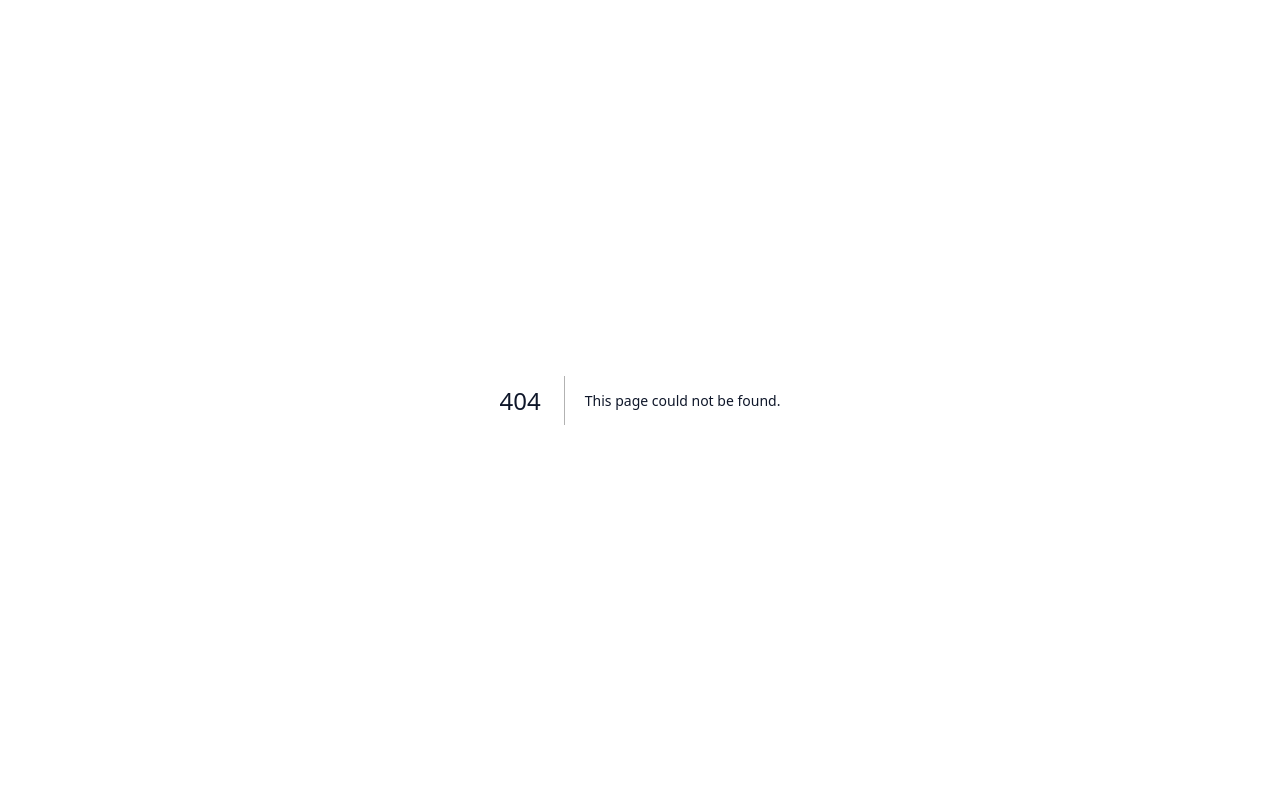
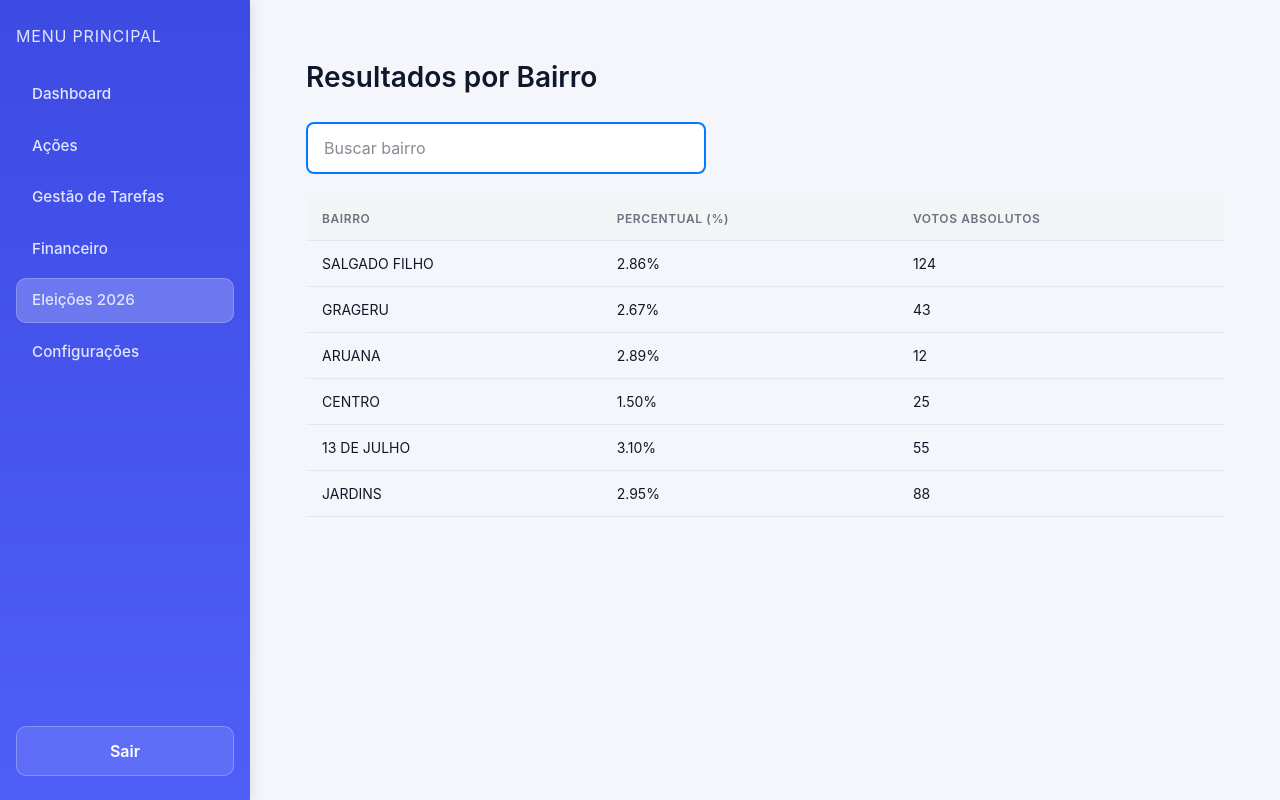
Before and after one commit to IdelVitor/Residencia_III_Mandatuum, a Next.js app in the folder frontend/: page /eleicao in a window 1280 px wide. Before the commit this address had no page. Built offline with nearby package versions, Linux system fonts and the light colour scheme.

Commit message:
Página de elelições feita

```diff
--- a/frontend/app/acoes/page.tsx
+++ b/frontend/app/acoes/page.tsx
@@ -23,7 +23,7 @@ export default function AcoesPage() {
     { name: "Ações", path: "/acoes" },
     { name: "Gestão de Tarefas", path: "/gestaoDeTarefas" },
     { name: "Financeiro", path: "/financeiro" },
-    { name: "Eleições 2026", path: "/eleicoes-2026" },
+    { name: "Eleições 2026", path: "/eleicao" },
     { name: "Configurações", path: "/configuracoes" },
   ];
 
--- a/frontend/app/configuracoes/page.tsx
+++ b/frontend/app/configuracoes/page.tsx
@@ -28,7 +28,7 @@ export default function ConfiguracoesPage() {
     { name: "Ações", path: "/acoes" },
     { name: "Gestão de Tarefas", path: "/gestaoDeTarefas" },
     { name: "Financeiro", path: "/financeiro" },
-    { name: "Eleições 2026", path: "/eleicoes-2026" },
+    { name: "Eleições 2026", path: "/eleicao" },
     { name: "Configurações", path: "/configuracoes" },
   ];
 
--- a/frontend/app/dashboard/page.tsx
+++ b/frontend/app/dashboard/page.tsx
@@ -21,7 +21,7 @@ export default function DashboardPage() {
     { name: "Ações", path: "/acoes" },
     { name: "Gestão de Tarefas", path: "/gestaoDeTarefas" },
     { name: "Financeiro", path: "/financeiro" },
-    { name: "Eleições 2026", path: "/eleicoes-2026" },
+    { name: "Eleições 2026", path: "/eleicao" },
     { name: "Configurações", path: "/configuracoes" },
   ];
 
--- /dev/null
+++ b/frontend/app/eleicao/page.tsx
@@ -0,0 +1,115 @@
+"use client";
+
+import { useRouter, usePathname } from "next/navigation";
+import Link from "next/link";
+import dash from "../dashboard/dashboard.module.css";
+import { useState, useMemo } from "react";
+import tabela from "./tabela.module.css";
+
+type ResultadoBairro = {
+  bairro: string;
+  percentual: number;
+  votos: number;
+};
+
+const dadosIniciais: ResultadoBairro[] = [
+  { bairro: "SALGADO FILHO", percentual: 2.86, votos: 124 },
+  { bairro: "GRAGERU", percentual: 2.67, votos: 43 },
+  { bairro: "ARUANA", percentual: 2.89, votos: 12 },
+  { bairro: "CENTRO", percentual: 1.5, votos: 25 },
+  { bairro: "13 DE JULHO", percentual: 3.1, votos: 55 },
+  { bairro: "JARDINS", percentual: 2.95, votos: 88 },
+];
+// ---------------------------------
+
+export default function EleicaoPage() {
+  const router = useRouter();
+  const pathname = usePathname();
+
+  const menuItems = [
+    { name: "Dashboard", path: "/dashboard" },
+    { name: "Ações", path: "/acoes" },
+    { name: "Gestão de Tarefas", path: "/gestaoDeTarefas" },
+    { name: "Financeiro", path: "/financeiro" },
+    { name: "Eleições 2026", path: "/eleicao" },
+    { name: "Configurações", path: "/configuracoes" },
+  ];
+
+  const [busca, setBusca] = useState("");
+
+  const dadosFiltrados = useMemo(() => {
+    const buscaLower = busca.toLowerCase();
+    if (!buscaLower) return dadosIniciais;
+
+    return dadosIniciais.filter((item) =>
+      item.bairro.toLowerCase().includes(buscaLower)
+    );
+  }, [busca]);
+
+  return (
+    <div className={dash.shell}>
+      <aside className={dash.sidebar}>
+        <div className={dash.menuTitle}>Menu Principal</div>
+        <nav className={dash.nav}>
+          {menuItems.map((item) => (
+            <Link
+              key={item.path}
+              href={item.path}
+              className={`${dash.navItem} ${
+                pathname === item.path ? dash.active : ""
+              }`}
+            >
+              {item.name}
+            </Link>
+          ))}
+        </nav>
+        <button
+          className={dash.logout}
+          onClick={() => {
+            localStorage.removeItem("token");
+            router.push("/login");
+          }}
+        >
+          Sair
+        </button>
+      </aside>
+
+      <div className={dash.main}>
+        <main className={dash.content}>
+          <div className={tabela.container}>
+            <h1 className={tabela.titulo}>Resultados por Bairro</h1>
+
+            <div className={tabela.buscaContainer}>
+              <input
+                type="text"
+                placeholder="Buscar bairro"
+                className={tabela.buscaInput}
+                value={busca}
+                onChange={(e) => setBusca(e.target.value)}
+              />
+            </div>
+
+            <table className={tabela.tabela}>
+              <thead className={tabela.thead}>
+                <tr>
+                  <th className={tabela.th}>BAIRRO</th>
+                  <th className={tabela.th}>PERCENTUAL (%)</th>
+                  <th className={tabela.th}>VOTOS ABSOLUTOS</th>
+                </tr>
+              </thead>
+              <tbody>
+                {dadosFiltrados.map((item) => (
+                  <tr key={item.bairro}>
+                    <td className={tabela.td}>{item.bairro}</td>
+                    <td className={tabela.td}>{item.percentual.toFixed(2)}%</td>
+                    <td className={tabela.td}>{item.votos}</td>
+                  </tr>
+                ))}
+              </tbody>
+            </table>
+          </div>
+        </main>
+      </div>
+    </div>
+  );
+}
--- /dev/null
+++ b/frontend/app/eleicao/tabela.module.css
@@ -0,0 +1,51 @@
+.container {
+  padding: 1.5rem;
+}
+
+.titulo {
+  font-size: 1.75rem;
+  font-weight: 600;
+  margin-bottom: 1.5rem;
+}
+
+.buscaContainer {
+  position: relative;
+  margin-bottom: 1.5rem;
+}
+
+.buscaInput {
+  width: 100%;
+  max-width: 400px;
+  padding: 0.75rem 1rem;
+  font-size: 1rem;
+  border: 2px solid #007bff;
+  border-radius: 8px;
+  background-color: #fff;
+}
+
+.tabela {
+  width: 100%;
+  border-collapse: collapse;
+  text-align: left;
+}
+
+.thead {
+  background-color: #f3f4f6;
+}
+
+.th {
+  padding: 0.75rem 1rem;
+  font-size: 0.75rem;
+  font-weight: 600;
+  color: #6b7280;
+  letter-spacing: 0.05em;
+  text-transform: uppercase;
+  border-bottom: 1px solid #e5e7eb;
+}
+
+.td {
+  padding: 0.75rem 1rem;
+  font-size: 0.875rem;
+  color: #111827;
+  border-bottom: 1px solid #e5e7eb;
+}
--- a/frontend/app/financeiro/novoRegistro/page.tsx
+++ b/frontend/app/financeiro/novoRegistro/page.tsx
@@ -21,7 +21,7 @@ export default function NovoRegistroFinanceiro() {
     { name: "Gestão de Tarefas", path: "/gestaoDeTarefas" },
     { name: "Cadastro", path: "/cadastro" },
     { name: "Financeiro", path: "/financeiro" },
-    { name: "Eleições 2026", path: "/eleicoes-2026" },
+    { name: "Eleições 2026", path: "/eleicao" },
     { name: "Configurações", path: "/configuracoes" },
   ];
 
--- a/frontend/app/financeiro/page.tsx
+++ b/frontend/app/financeiro/page.tsx
@@ -20,7 +20,7 @@ export default function FinanceiroPage() {
     { name: "Ações", path: "/acoes" },
     { name: "Gestão de Tarefas", path: "/gestaoDeTarefas" },
     { name: "Financeiro", path: "/financeiro" },
-    { name: "Eleições 2026", path: "/eleicoes-2026" },
+    { name: "Eleições 2026", path: "/eleicao" },
     { name: "Configurações", path: "/configuracoes" },
   ];
 
--- a/frontend/app/gestaoDeTarefas/page.tsx
+++ b/frontend/app/gestaoDeTarefas/page.tsx
@@ -88,7 +88,7 @@ export default function GestaoDeTarefas() {
             { name: "Ações", path: "/acoes" },
             { name: "Gestão de Tarefas", path: "/gestaoDeTarefas" },
             { name: "Financeiro", path: "/financeiro" },
-            { name: "Eleições 2026", path: "/eleicoes-2026" },
+            { name: "Eleições 2026", path: "/eleicao" },
             { name: "Configurações", path: "/configuracoes" },
           ].map((item) => (
             <Link
--- a/frontend/app/login/page.tsx
+++ b/frontend/app/login/page.tsx
@@ -37,10 +37,14 @@ export default function LoginPage() {
     }
   };
 
+  console.log(
+      "Minha API URL:",
+      process.env.NEXT_PUBLIC_API_URL
+    );
+
   return (
       <div className={styles.bg}>
         <div className={styles.brand}>Mandatuum</div>
-
         <section className={styles.card}>
           <h1 className={styles.title}>Login</h1>
 
```
Also changed, not shown: 1 other file (tests, documents, lock files or other folders).
